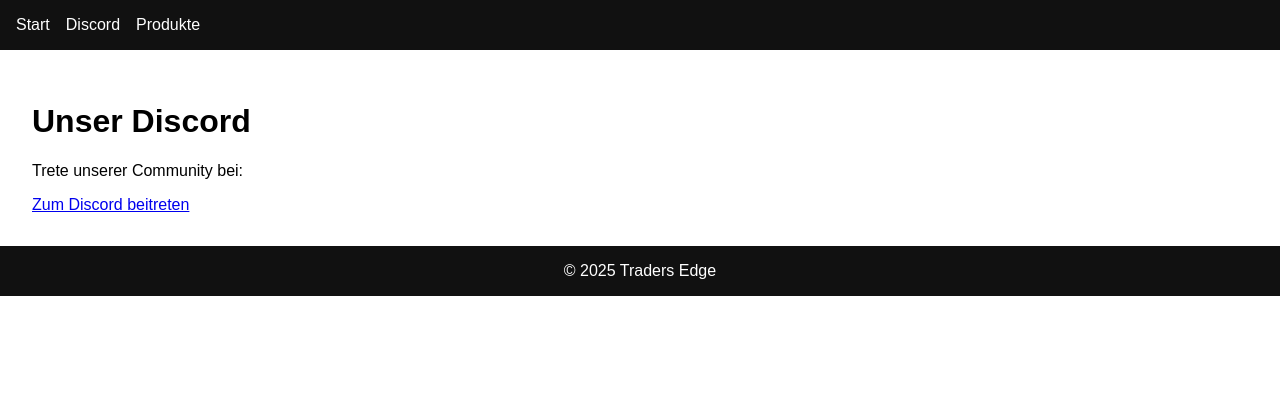
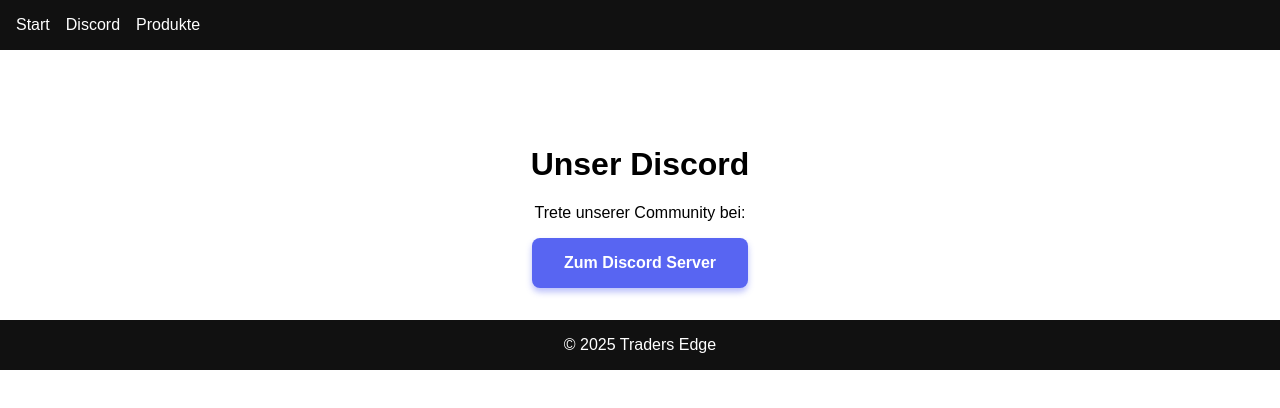
Before and after one commit to romeopnz/Trader-Edge, a Next.js app: page /discord in a window 1280 px wide. Shown: the top 408 px of the page. Built offline with nearby package versions, Linux system fonts and the light colour scheme.

Commit message:
Update page.js

```diff
--- a/app/discord/page.js
+++ b/app/discord/page.js
@@ -1,10 +1,27 @@
 export default function DiscordPage() {
   return (
-    <div>
+    <div style={{ textAlign: "center", marginTop: "4rem" }}>
       <h1>Unser Discord</h1>
       <p>Trete unserer Community bei:</p>
-      <a href="https://discord.gg/dein-einladungslink" target="_blank" rel="noopener noreferrer">
-        Zum Discord beitreten
+      <a
+        href="https://discord.gg/b5Ry3z2pTt"
+        target="_blank"
+        rel="noopener noreferrer"
+        style={{
+          display: "inline-block",
+          padding: "1rem 2rem",
+          backgroundColor: "#5865F2",
+          color: "#fff",
+          borderRadius: "8px",
+          fontWeight: "600",
+          textDecoration: "none",
+          boxShadow: "0 4px 6px rgba(88, 101, 242, 0.4)",
+          transition: "background-color 0.3s ease",
+        }}
+        onMouseEnter={e => e.currentTarget.style.backgroundColor = "#4752c4"}
+        onMouseLeave={e => e.currentTarget.style.backgroundColor = "#5865F2"}
+      >
+        Zum Discord Server
       </a>
     </div>
   );
```
